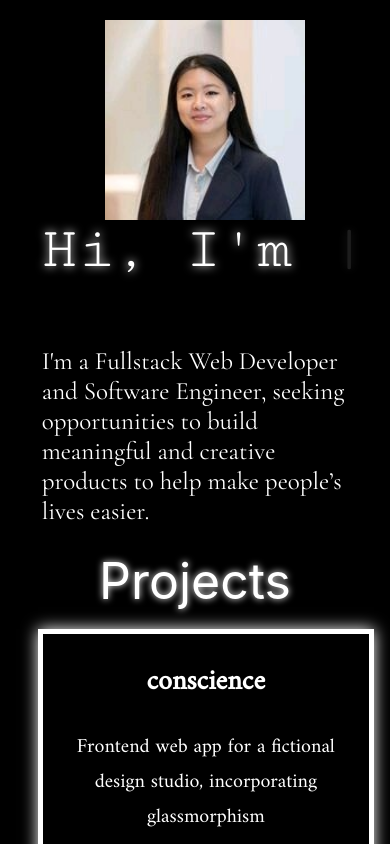
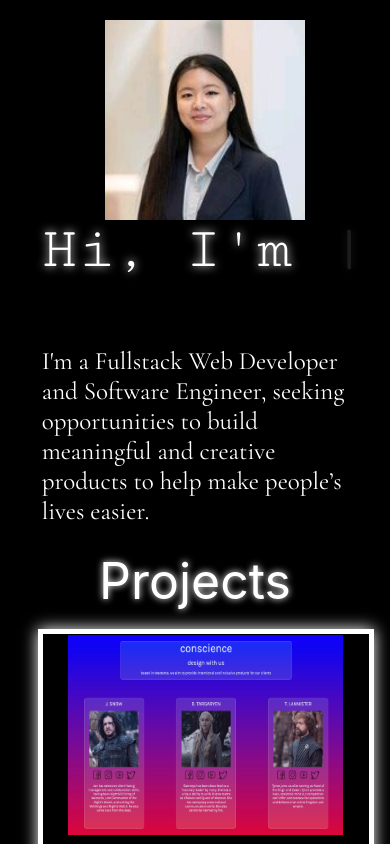
Before and after one commit to aimee-liang/aimee-liang-dev, a React (Create React App) app: page / in a window 390 px wide. Shown: the top 844 px of the page. Built offline with nearby package versions, Linux system fonts and the light colour scheme.

Commit message:
Included image of conscience and styling for mobile responsiveness

```diff
--- a/src/App.css
+++ b/src/App.css
@@ -6,7 +6,6 @@
 .typewriter{
   margin-top: auto;
   font-family: 'Cutive Mono', monospace;
-  /* font-size: 115px; */
   font-size: 7vmax;
   line-height: 7vmax;
   color: white;
@@ -126,6 +125,12 @@
   margin-right: 4.5%;
 }
 
+.description img {
+  justify-content: center;
+  height: 200px;
+  width: 275px;
+}
+
 .design-credit {
   text-align: center;
   color: white;
@@ -172,4 +177,9 @@
   .links {
     position: absolute;
   }
+  .description img{
+    padding-top: 5%;
+    min-height: 22vh;
+    min-width: 18vw;
+  }
 }
--- a/src/Components/Projects.js
+++ b/src/Components/Projects.js
@@ -13,6 +13,7 @@ const Projects = () => {
                     <div className="project conscience">
 
                         <div className="description">
+                            <img alt="conscience" src="/conscience.png"/>
                             <h2>conscience</h2>
                             <p>Frontend web app for a fictional design studio, incorporating glassmorphism</p>
                         </div>
```
Also changed, not shown: 1 other file (tests, documents, lock files or other folders).
